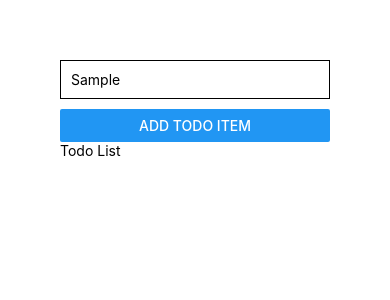
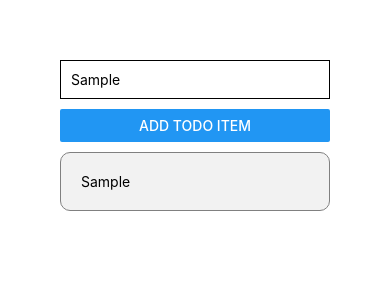
Before and after one commit to davisantosr/react-native-fullstack-todo-Obot, a React Native app: screen / in a window 390 px wide. Both pictures are taken after typing "Sample" into the empty fields and a click on the button "ADD TODO ITEM". Shown: the top 300 px of the page. Built offline with nearby package versions, Linux system fonts and the light colour scheme.

Commit message:
add rendering items

```diff
--- a/App.js
+++ b/App.js
@@ -1,5 +1,5 @@
 import React, { useState } from 'react';
-import { Button, StyleSheet, Text, TextInput, View } from 'react-native';
+import { Button, StyleSheet, Text, TextInput, View, ScrollView } from 'react-native';
 
 export default function App() {
 
@@ -26,10 +26,21 @@ export default function App() {
           onPress={addTodoList}
         />
       </View>
-      <View>
-        <Text>Todo List</Text>
-      </View>
-      </View>
+      <ScrollView>
+        {todoList.map(todo => {
+          return (
+            <View
+              key={todo}
+              style={styles.todoItem}
+            >
+              <Text>
+                {todo}
+              </Text>
+            </View>
+          )
+        })}
+      </ScrollView>
+    </View>
 
   );
 }
@@ -44,6 +55,13 @@ const styles = StyleSheet.create({
     borderColor: '#000000',
     marginBottom: 10,
     borderWidth:1
-
+  },
+  todoItem: {
+    marginTop:10,
+    padding:20,
+    backgroundColor: '#f2f2f2',
+    borderRadius: 10,
+    borderWidth: 1,
+    borderColor: 'gray'
   }
 });
```
